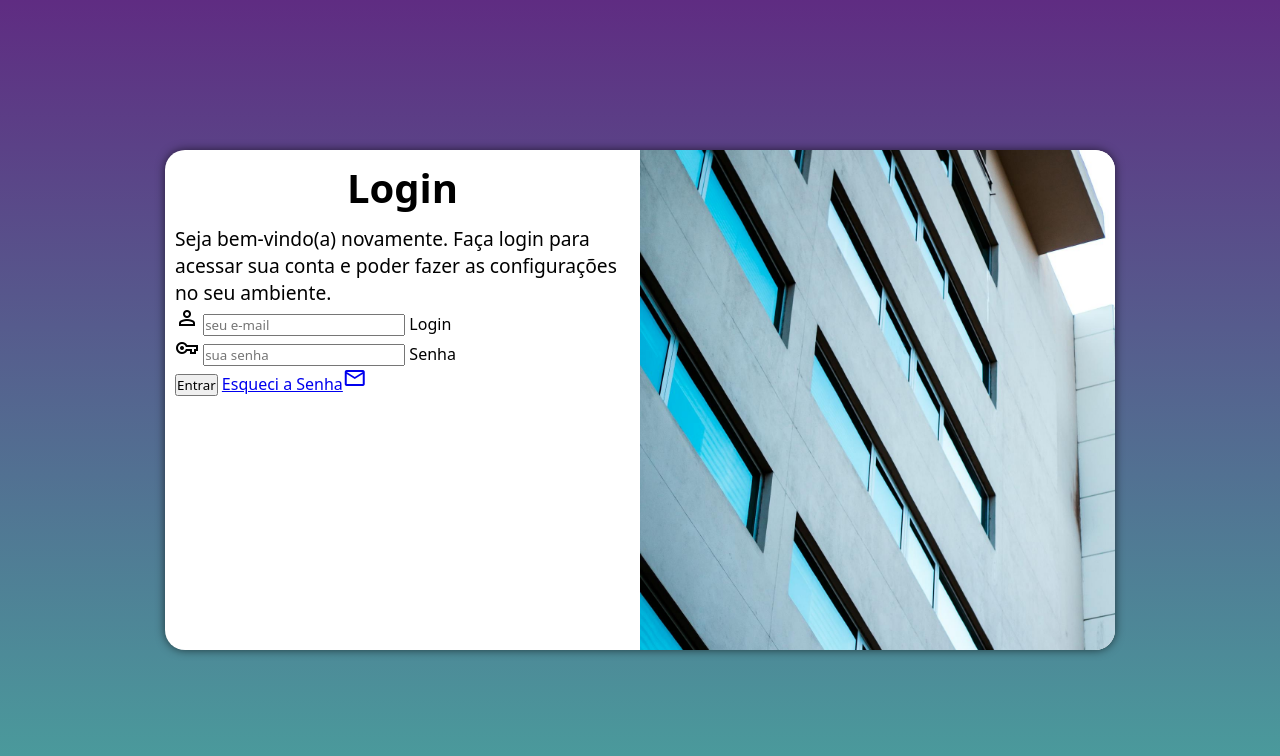
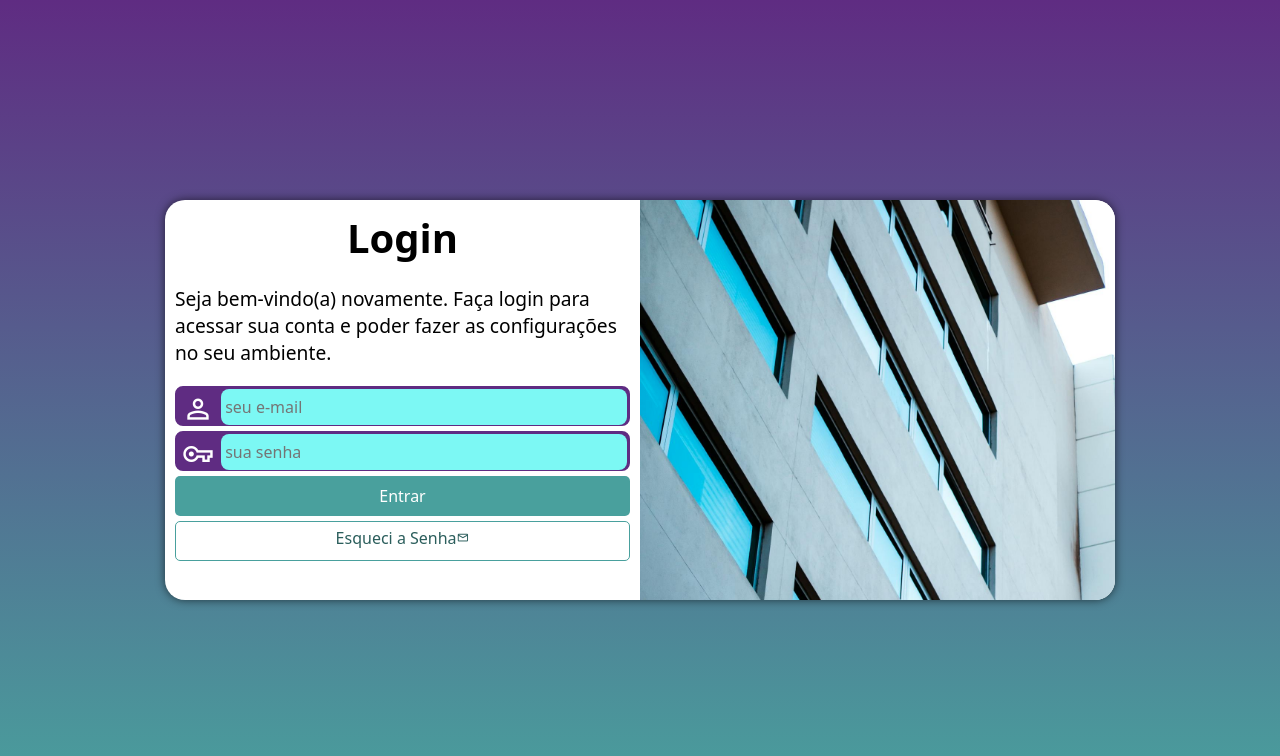
Before and after one commit to Lupus-png/projeto-login, a plain HTML site: page index.html in a window 1280 px wide. Drawn offline with nearby package versions, Linux system fonts and the light colour scheme.

Commit message:
Finalizando o projeto login

```diff
--- a/estilos/media-query.css
+++ b/estilos/media-query.css
@@ -12,6 +12,7 @@
 
     section#login {
         width: 80vw;
+        height: 300px;
     }
 
     div#imagem {
@@ -33,6 +34,7 @@
 
     section#login {
         width: 950px;
+        height: 400px;
     }
 
     div#imagem {
@@ -51,5 +53,6 @@
 
     div#formulario > p {
         font-size: 1.2em;
+        margin: 20px 0px;
 }
 }
--- a/estilos/style.css
+++ b/estilos/style.css
@@ -6,13 +6,14 @@
    Lilás: #5f2c82 */
 
 * {
-   font-family:system-ui, -apple-system, BlinkMacSystemFont, 'Segoe UI', Roboto, Oxygen, Ubuntu, Cantarell, 'Open Sans', 'Helvetica Neue', sans-serif ;
+   font-family: system-ui, -apple-system, BlinkMacSystemFont, 'Segoe UI', Roboto, Oxygen, Ubuntu, Cantarell, 'Open Sans', 'Helvetica Neue', sans-serif;
    margin: 0px;
    padding: 0px;
    box-sizing: border-box;
 }
 
-body, html {
+body,
+html {
    background-color: #5f2c82;
    height: 100vh;
    width: 100vw;
@@ -28,15 +29,15 @@ section#login {
    position: absolute;
    top: 50%;
    left: 50%;
-   transform: translate(-50%, -50%);
    overflow: hidden;
 
    background-color: white;
    width: 250px;
-   height: 500px;
+   height: 515px;
    border-radius: 20px;
    box-shadow: 0px 0px 10px rgba(0, 0, 0, 0.61);
 
+   transform: translate(-50%, -50%);
    transition: width 0.3s, height 0.3s;
    transition-timing-function: ease;
 }
@@ -55,11 +56,84 @@ div#formulario {
    padding: 10px;
 }
 
-div#formulario > h1 {
+div#formulario>h1 {
    text-align: center;
    margin-bottom: 10px;
 }
 
-div#formulario > p {
+div#formulario>p {
    font-size: 0.8em;
 }
+
+div.campo {
+   display: block;
+   background-color: #5f2c82;
+   border: 2px solid #5f2c82;
+   height: 40px;
+   border-radius: 8px;
+   margin: 5px 0px;
+}
+
+div.campo > label {
+   display: none;
+}
+
+div.campo > span {
+   color: white;
+   font-size: 2em;
+   width: 40px;
+   padding: 5px;
+}
+
+div.campo > input {
+   background-color: #7cf8f4;
+   font-size: 1em;
+   width: calc(100% - 45px);
+   height: 100%;
+   border: 0px;
+   border-radius: 8px;
+   padding: 4px;
+   transform: translatey(-12px);
+}
+
+div.campo > input:focus-within {
+   background-color: white;
+}
+
+form>input[type=submit] {
+   display: block;
+   font-size: 1em;
+   width: 100%;
+   height: 40px;
+   background-color: #49a09d;
+   color: white;
+   border: none;
+   border-radius: 5px;
+}
+
+form>input[type=submit]:hover {
+   background-color: #2b5e5c;
+}
+
+a.botao {
+   display: block;
+   text-align: center;
+   font-size: 1em;
+   width: 100%;
+   height: 40px;
+   margin-top: 5px;
+   padding-top: 5px;
+   background-color: white;
+   color: #2b5e5c;
+   border: 1px solid #49a09d;
+   border-radius: 5px;
+   text-decoration: none;
+}
+
+a.botao:hover {
+   background-color: #5eccc8b4;
+}
+
+a.botao>span {
+   font-size: 0.8em;
+}
--- a/index.html
+++ b/index.html
@@ -28,7 +28,7 @@
                         <label for="isenha">Senha</label>
                     </div>
                     <input type="submit" value="Entrar">
-                    <a href="#">Esqueci a Senha<span class="material-symbols-outlined">mail</span></a>
+                    <a href="#" class="botao">Esqueci a Senha<span class="material-symbols-outlined">mail</span></a>
                 </form>
             </div>
         </section>
```
